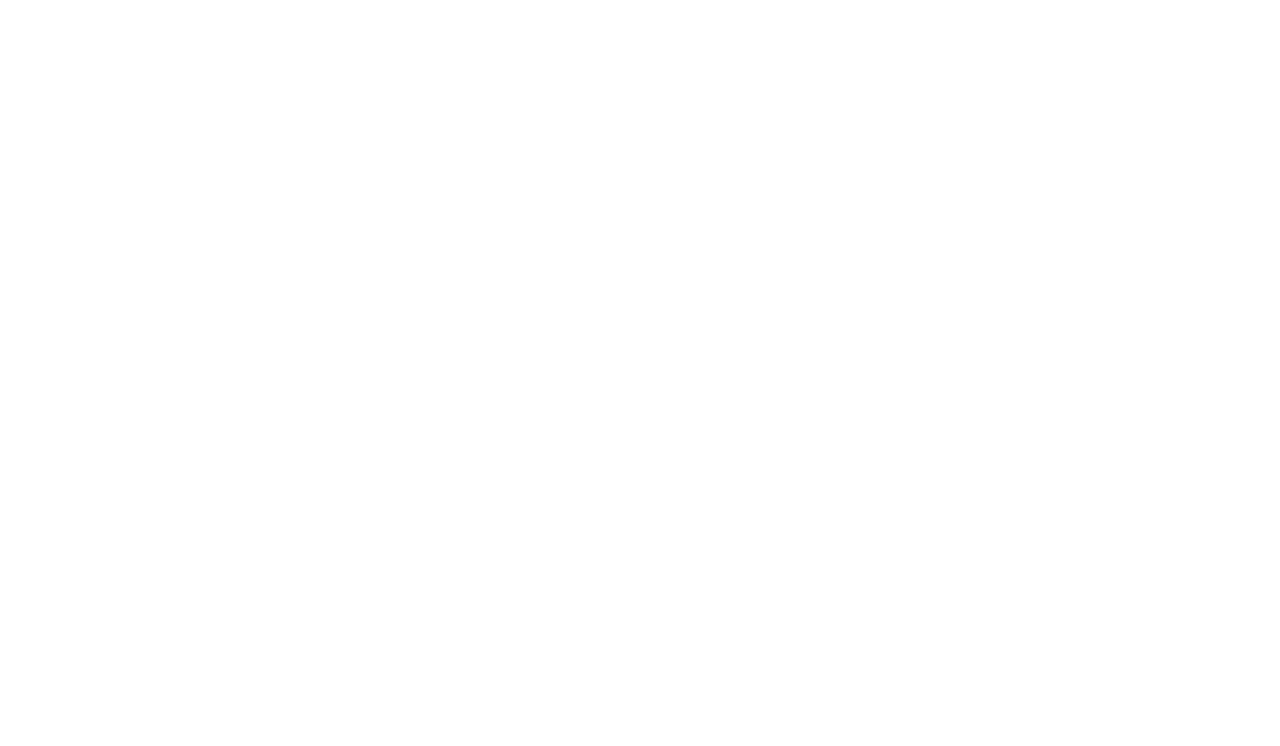
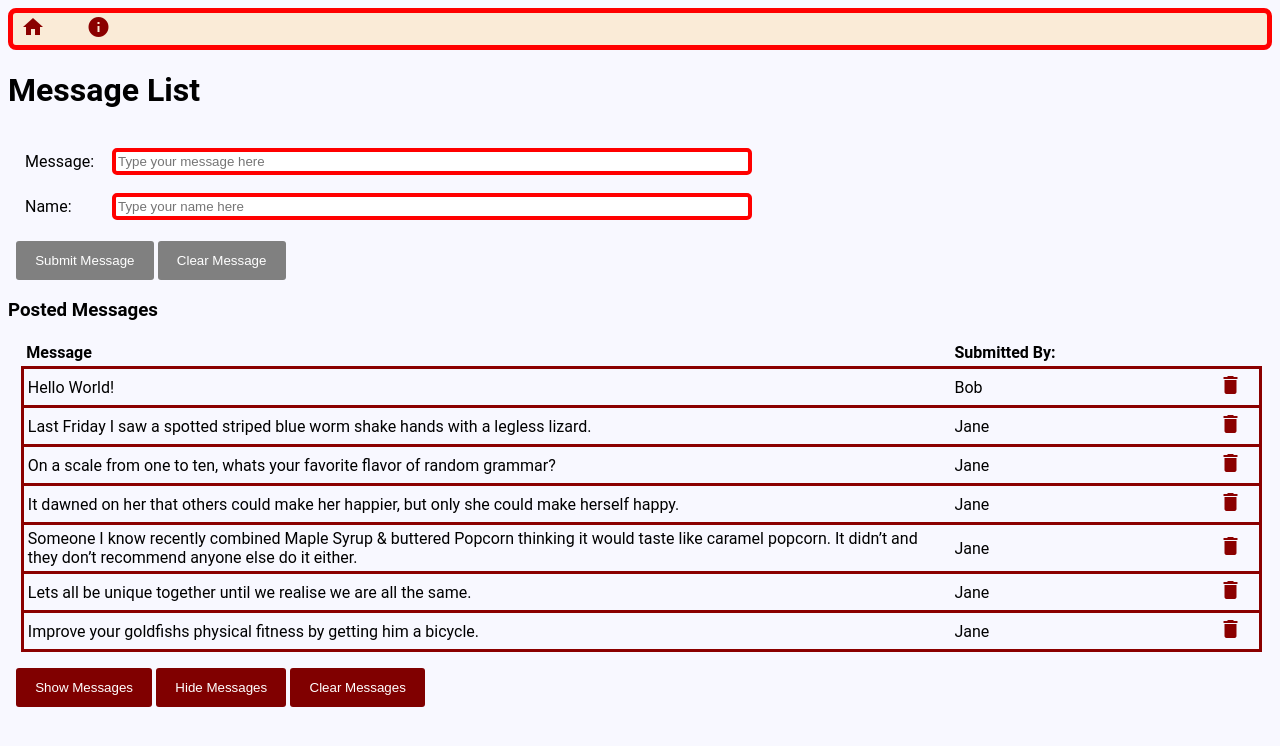
Before and after one commit to jeregill/BasicWebDevIntro, a plain HTML site: page index.html in a window 1280 px wide. Drawn offline with Linux system fonts and the light colour scheme.

Commit message:
done the homepage

```diff
--- a/index.html
+++ b/index.html
@@ -2,9 +2,66 @@
 <html lang="en">
 <head>
     <meta charset="UTF-8">
-    <title>Title</title>
+    <title>Home</title>
+    <link type="text/css" rel="stylesheet" href="styles/styles.css">
+    <link href="https://fonts.googleapis.com/icon?family=Material+Icons" rel="stylesheet">
+    <script type="text/javascript" src="main.js"></script>
 </head>
 <body>
+<nav class="top-nav">
+    <ul>
+        <li>
+            <a href="index.html"><i class="material-icons">home</i></a>
+        </li>
+        <li>
+            <a href="about.html"><i class="material-icons">info</i></a>
+        </li>
+    </ul>
+</nav>
+<h1>Message List</h1>
+<div id="main-content">
+    <div>
+        <form id="input-form">
+            <table id="create-message-table">
+                <tr>
+                    <td>Message:</td>
+                <td>
+                    <input name ="message" id="message-input" type="text" placeholder="Type your message here">
+                </td>
+                </tr>
+                <tr>
+                    <td>Name:</td>
+                    <td>
+                        <input name="submittedBy" id="name-input" type="text" placeholder="Type your name here">
+                    </td>
+                </tr>
+            </table>
+            <div id="form-buttons" class="side-by-side-buttons">
+                <button type="button" id="submit-button" onclick="submitMessage()" disabled> Submit Message</button>
+                <button type="button" id="clear-button"  onclick="clearInput()" disabled> Clear Message </button>
+            </div>
+        </form>
 
+    </div>
+    <h3>Posted Messages</h3>
+    <div id="messages-div">
+        <table id="messages-table">
+            <thead>
+            <tr class="header">
+                <th>Message</th>
+                <th>Submitted By:</th>
+                <th></th>
+            </tr>
+            </thead>
+            <tbody id="messages-body">
+            </tbody>
+        </table>
+    </div>
+    <div id="table-buttons" class="side-by-side-buttons">
+        <button type="button" id="show-messages-button" onclick="showMessages()"> Show Messages</button>
+        <button type="button" id="hide-messages-button" onclick="hideMessages()"> Hide Messages </button>
+        <button type="button" id="clear-messages-button" onclick="clearMessages()"> Clear Messages </button>
+    </div>
+</div>
 </body>
 </html>
--- a/main.js
+++ b/main.js
@@ -0,0 +1,65 @@
+
+const stringifiedMessages = '[{"submittedBy":"Bob","message":"Hello World!"},{"submittedBy":"Jane","message":"Last Friday I saw a spotted striped blue worm shake hands with a legless lizard."},{"submittedBy":"Jane","message":"On a scale from one to ten, whats your favorite flavor of random grammar?"},{"submittedBy":"Jane","message":"It dawned on her that others could make her happier, but only she could make herself happy."},{"submittedBy":"Jane","message":"Someone I know recently combined Maple Syrup & buttered Popcorn thinking it would taste like caramel popcorn. It didn’t and they don’t recommend anyone else do it either."},{"submittedBy":"Jane","message":"Lets all be unique together until we realise we are all the same."},{"submittedBy":"Jane","message":"Improve your goldfishs physical fitness by getting him a bicycle."}]';
+const trashIconHTML = '<i class="material-icons" onclick="deleteMessage(this.parentNode.parentNode)">delete</i>';
+
+window.addEventListener('load', ()=> {
+    let messages = JSON.parse(stringifiedMessages);
+    loadTableData(messages);
+    document.getElementById('message-input').addEventListener('input', areFieldsEmpty);
+    document.getElementById('name-input').addEventListener('input',areFieldsEmpty);
+});
+
+function loadTableData(messages) {
+    messages.forEach(message => {
+        writeToTable(message);
+    })
+}
+
+function writeToTable(messageObj) {
+    const table = document.getElementById('messages-body');
+    let row = table.insertRow();
+    let messageVal = row.insertCell(0);
+    messageVal.innerHTML = messageObj.message;
+    let submittedByVal = row.insertCell(1);
+    submittedByVal.innerHTML = messageObj.submittedBy;
+    let trashIcon = row.insertCell(2);
+    trashIcon.innerHTML = trashIconHTML;
+}
+
+function submitMessage(){
+    let message = document.getElementById('message-input').value;
+    let name = document.getElementById('name-input').value;
+    const newMessage = {"message": message, "submittedBy": name };
+    writeToTable(newMessage);
+    clearInput();
+}
+
+function clearInput() {
+    document.getElementById('message-input').value = '';
+    document.getElementById('name-input').value ='';
+    areFieldsEmpty();
+}
+
+
+function areFieldsEmpty(){
+    document.getElementById('submit-button').disabled = !(document.getElementById('message-input').value &&
+        document.getElementById('name-input').value);
+    document.getElementById('clear-button').disabled = !(document.getElementById('message-input').value ||
+        document.getElementById('name-input').value);
+}
+
+function showMessages() {
+    document.getElementById('messages-div').style.display = 'block';
+}
+function hideMessages() {
+    document.getElementById('messages-div').style.display = 'none';
+}
+
+function clearMessages() {
+    document.getElementById('messages-body').innerHTML= '';
+}
+
+function deleteMessage(row) {
+    const table = document.getElementById('messages-table');
+    table.deleteRow(row.rowIndex);
+}
--- /dev/null
+++ b/styles/styles.css
@@ -0,0 +1,117 @@
+/* Nav bar */
+
+body{
+  background-color: ghostwhite;
+  font-family: Roboto, sans-serif;
+}
+
+.material-icons {
+  color: darkred;
+}
+
+.top-nav{
+  width: 98vw;
+  background-color: antiquewhite;
+  border: 5px solid red;
+  border-radius: 1vh;
+}
+
+.top-nav li {
+    list-style: none;
+    margin-right: 2vw;
+}
+
+.top-nav ul {
+  margin: 0;
+  padding: 0;
+  display: flex;
+  flex-direction: row;
+  height: 4vh;
+  align-items: center;
+}
+
+.top-nav a {
+  text-decoration: none;
+  padding: 1vh;
+}
+
+.top-nav i:hover {
+  background-color: indianred;
+}
+
+/* Text Input */
+#input-form input {
+  width: 50vw;
+  box-sizing: border-box;
+  padding: 2px 2px;
+  border: 4px solid red;
+  border-radius: 5px;
+  background-color: white;
+  color: black;
+}
+
+button {
+  background-color: maroon;
+  border: none;
+  color: white;
+  text-decoration: none;
+  cursor: pointer;
+  padding: 1.5vh 1.5vw;
+  border-radius: 3px;
+}
+
+button:hover {
+  background-color: indianred;
+}
+
+button:disabled {
+  background-color: gray;
+  cursor: auto;
+}
+
+.side-by-side-buttons{
+  margin: 0.5vh 1vh;
+}
+
+#create-message-table {
+  border-collapse: separate;
+  border-spacing: 2vh;
+}
+
+#messages-table {
+  border-collapse: collapse;
+  background: transparent;
+  border-radius: 5px;
+  width: 97vw;
+  margin: 2vh 1vw;
+}
+
+#messages-table tr {
+  border: darkred solid 3px;
+}
+
+#messages-table tr.header {
+  border: none
+}
+
+#messages-table tr:hover {
+  background-color: lightcoral;
+}
+
+#messages-table td,th {
+  text-align: left;
+  padding: 4px 4px;
+}
+
+#messages-table tr th:last-child {
+  width: 3vw;
+}
+
+#messages-table tr th:nth-child(2) {
+  width: 20vw;
+}
+
+.material-icons:hover {
+  cursor: pointer;
+  color: black;
+}
```
Also changed, not shown: about.html (added, +23 -0 lines), styles.scss (deleted).
